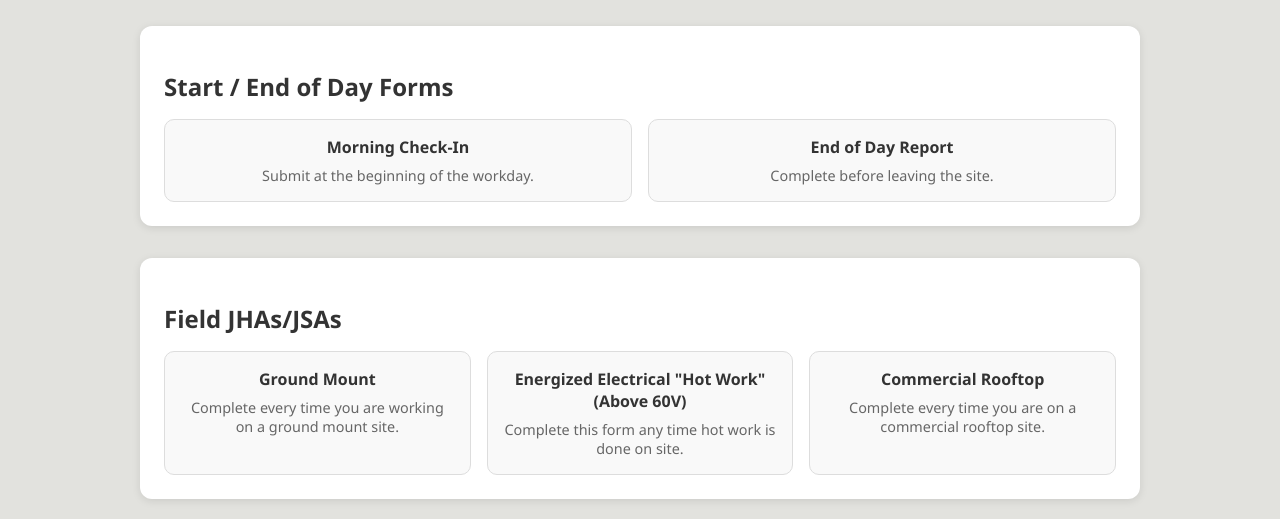
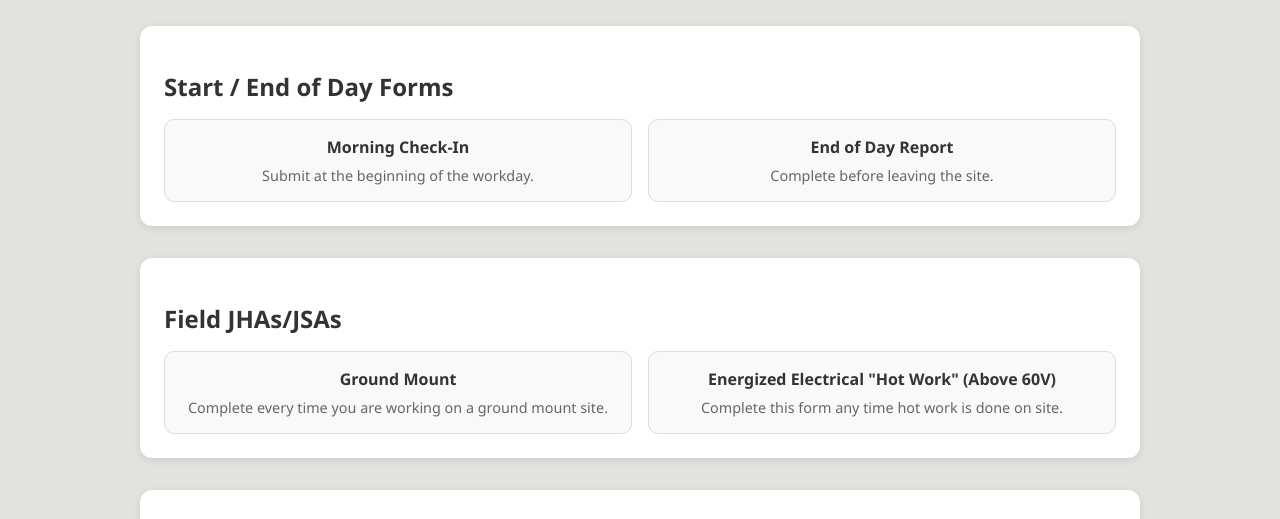
Before and after one commit to SunVestIT/PEECForms, a plain HTML site: page index.html in a window 1280 px wide. Shown: the part 281-800 px from the top of the page. Drawn offline with Linux system fonts and the light colour scheme.

Commit message:
Update index.html - get rid of rooftop jha

```diff
--- a/index.html
+++ b/index.html
@@ -109,10 +109,6 @@
           <strong><a href="https://form.jotform.com/251065373622150">Energized Electrical "Hot Work" (Above 60V)</a></strong>
           <p>Complete this form any time hot work is done on site.</p>
         </div>
-        <div class="link-box">
-          <strong><a href="https://form.jotform.com/251065344763154">Commercial Rooftop</a></strong>
-          <p>Complete every time you are on a commercial rooftop site.</p>
-        </div>
       </div>
     </div>
 
```
